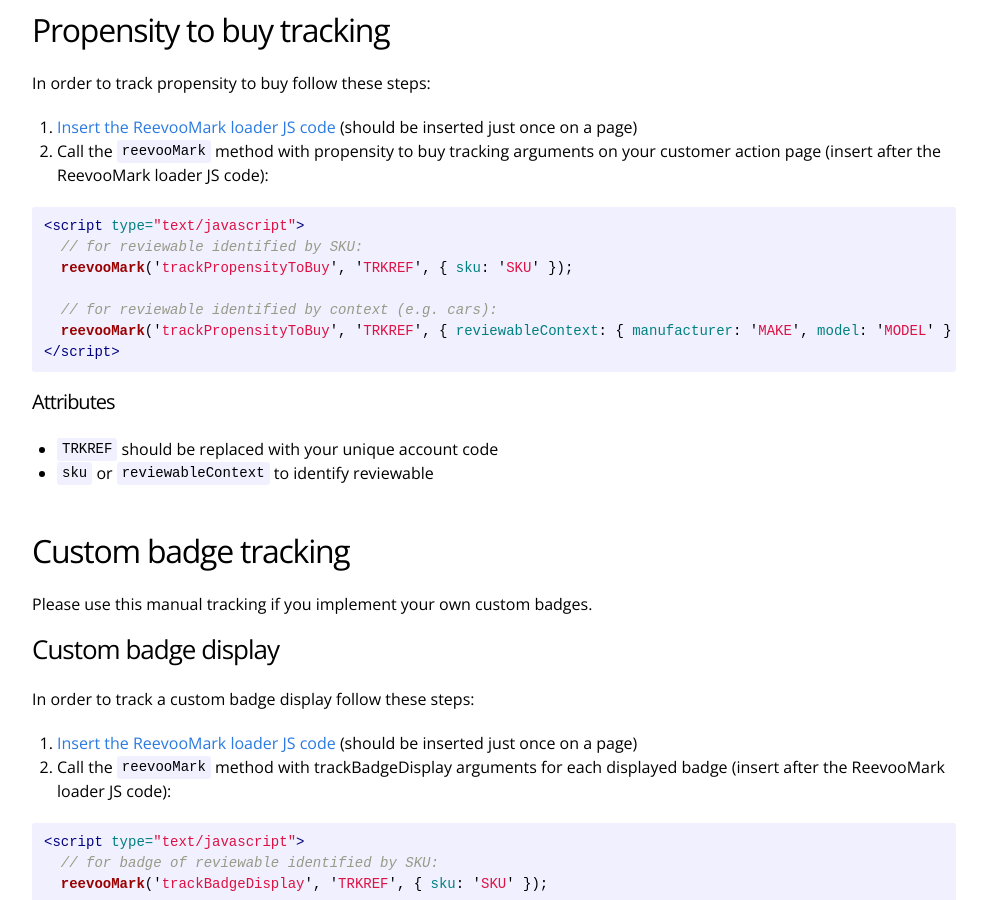
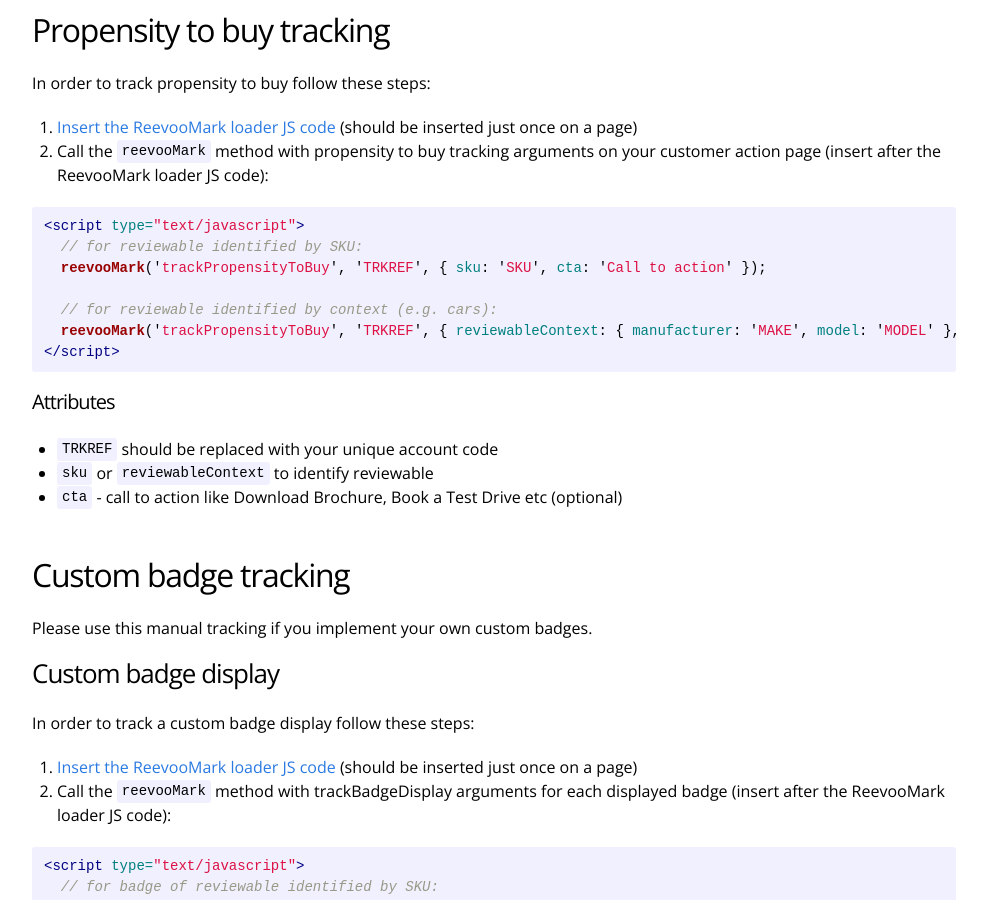
Before and after one commit to reevoo/reevoo.github.io, a Jekyll site: the page built from docs/reevoomark/tracking.markdown, in a window 1280 px wide and 900 px high, scrolled down 1989 px. Shown: the whole window, without its empty margins (274-1261 px from the left). Built offline with Jekyll 4.4.1, drawn with Linux system fonts in a browser that asks for light colours.

Commit message:
Add cta property to propensity to buy tracking

```diff
--- a/docs/reevoomark/tracking.markdown
+++ b/docs/reevoomark/tracking.markdown
@@ -102,10 +102,10 @@
 {% highlight html %}
 <script type="text/javascript">
   // for reviewable identified by SKU:
-  reevooMark('trackPropensityToBuy', 'TRKREF', { sku: 'SKU' });
+  reevooMark('trackPropensityToBuy', 'TRKREF', { sku: 'SKU', cta: 'Call to action' });
 
   // for reviewable identified by context (e.g. cars):
-  reevooMark('trackPropensityToBuy', 'TRKREF', { reviewableContext: { manufacturer: 'MAKE', model: 'MODEL' } });
+  reevooMark('trackPropensityToBuy', 'TRKREF', { reviewableContext: { manufacturer: 'MAKE', model: 'MODEL' }, cta: 'Call to action' });
 </script>
 {% endhighlight %}
 
@@ -113,6 +113,7 @@
 
 * `TRKREF` should be replaced with your unique account code
 * `sku` or `reviewableContext` to identify reviewable
+* `cta` - call to action like Download Brochure, Book a Test Drive etc (optional)
 
 
 
```
